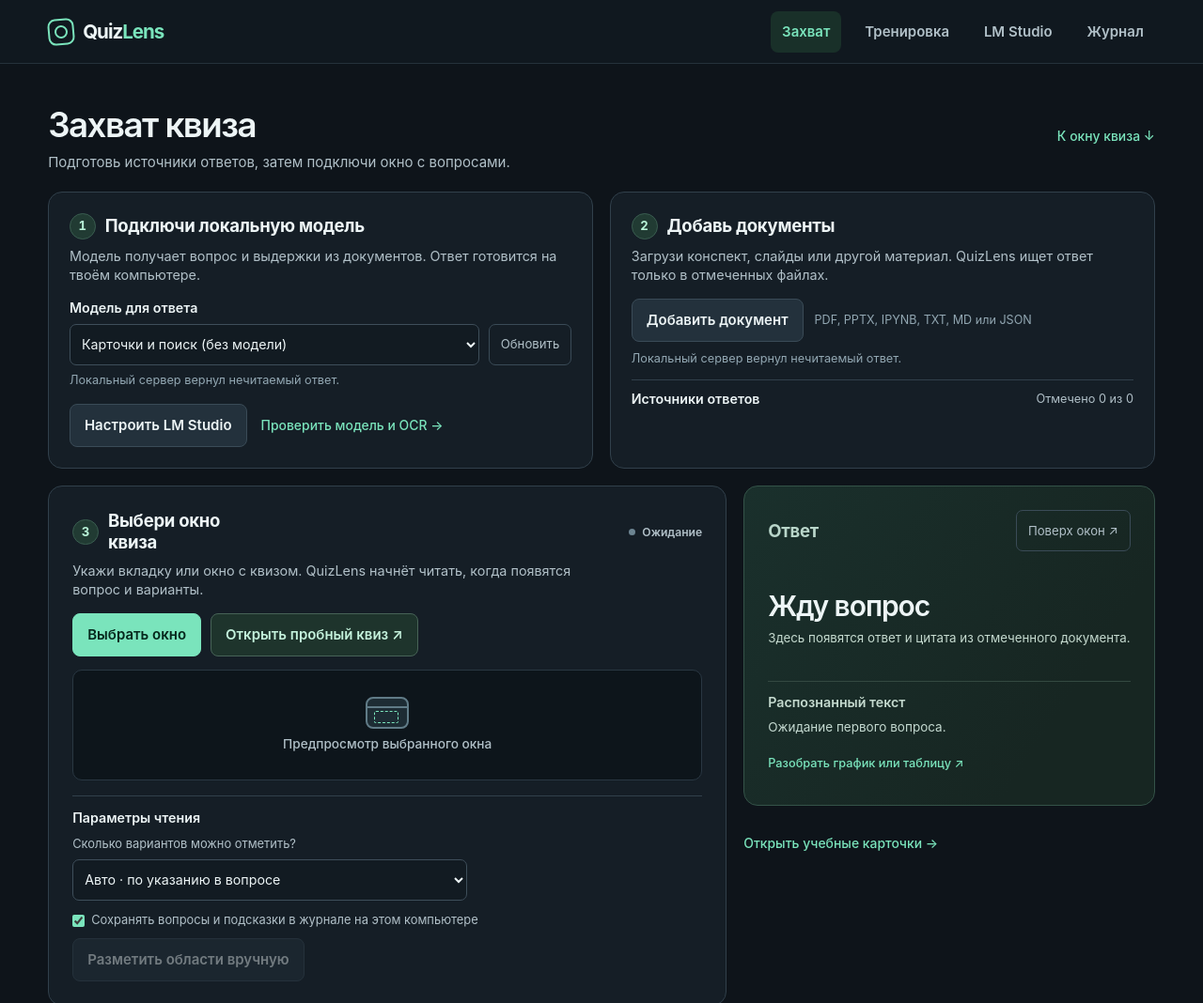
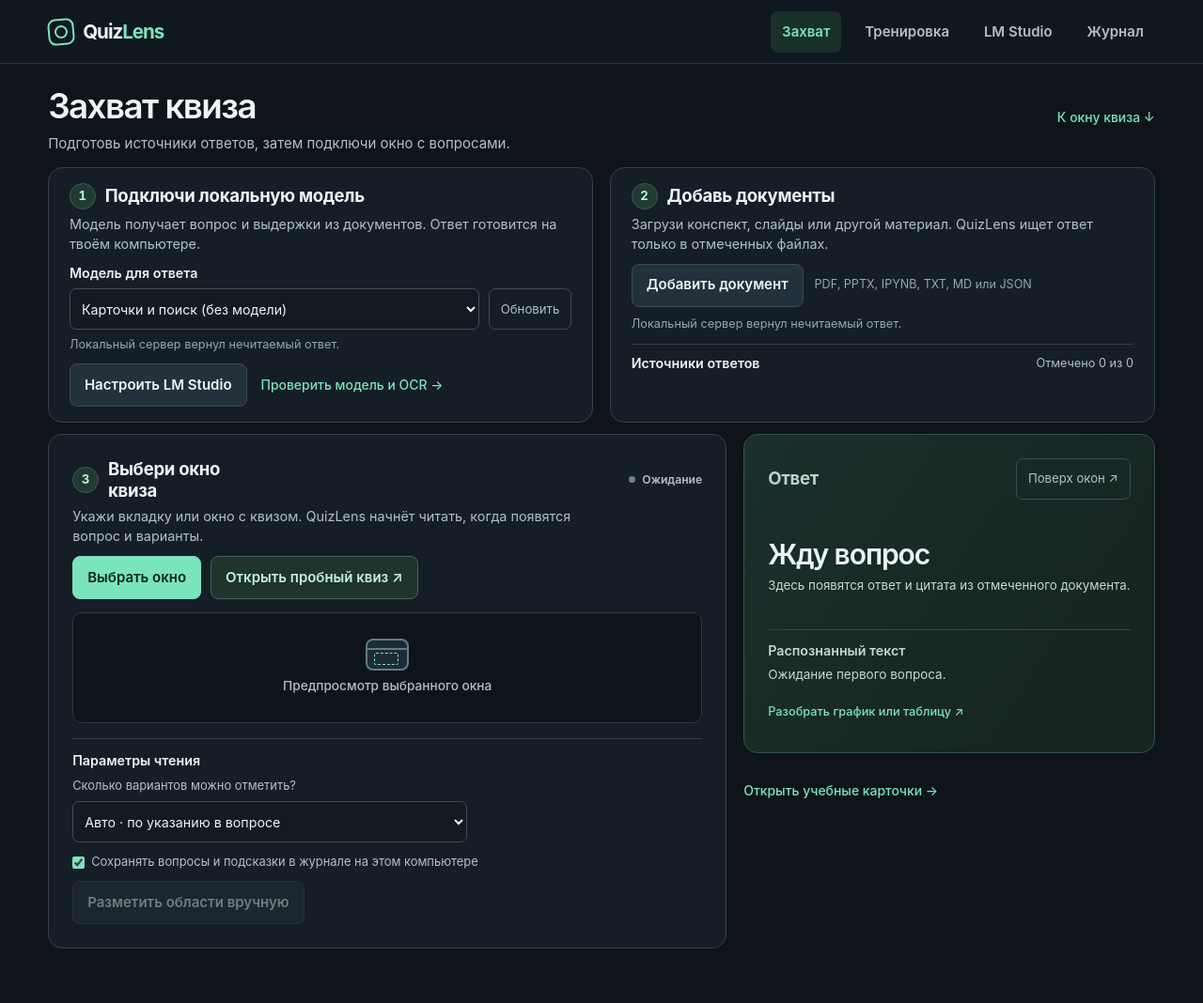
Before and after one commit to NolReaction/quizlens, a plain HTML site: page ui/index.html in a window 1280 px wide. Shown: the top 1068 px of the page at 94% size. Drawn offline with Linux system fonts and the light colour scheme; no server answers.

Commit message:
Keep window selection fully visible on short laptop screens

```diff
--- a/ui/capture.css
+++ b/ui/capture.css
@@ -69,6 +69,14 @@
 #sessionView .capture-links {margin-top:22px; flex-wrap:wrap; gap:10px 18px}
 #sessionView .capture-links a {display:inline-flex; align-items:center; min-height:40px}
 #sessionView.sharing .capture, #sessionView .capture:target {border-color:#4e7465}
+@media (min-width:721px) and (max-height:820px) {
+  #sessionView {padding-top:18px}
+  .capture-heading {margin-bottom:14px}
+  .prep-grid {margin-bottom:12px}
+  #sessionView .prep-step {padding-block:16px}
+  .step-actions {margin-top:10px}
+  .prep-step .step-intro, #windowStep .step-intro {margin-block:6px 10px}
+}
 @media (max-width:720px) {
   .prep-grid, #sessionView .workspace {grid-template-columns:1fr; gap:12px}
   .prep-grid {margin-bottom:12px}
```
